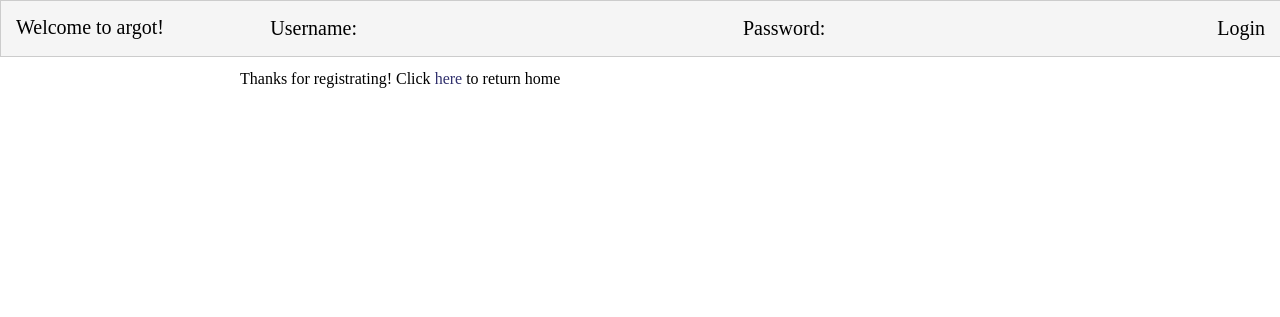
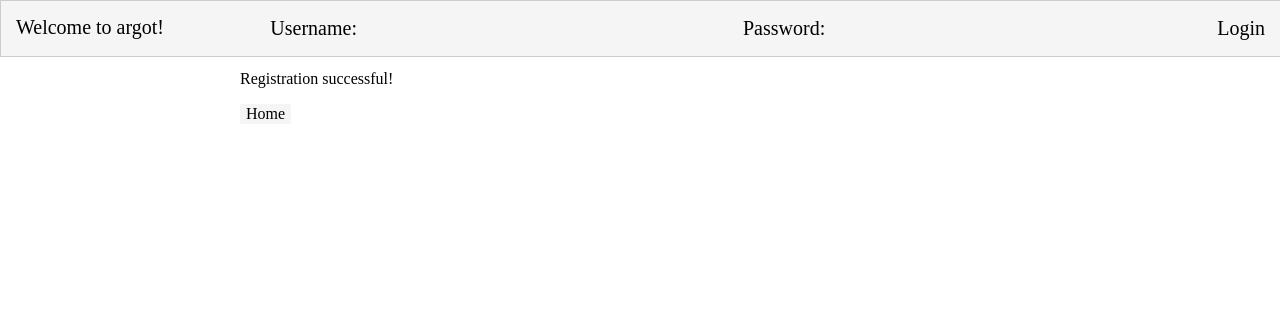
Before and after one commit to imcinerney/argot, a Django app: template dictionary/templates/argot/successful_registration.html in a window 1280 px wide. Shown: the top 317 px of the page. Run offline with Django 3.2, Linux system fonts and the light colour scheme; the template is opened without the code that fills it: values that come from a table or form of the project are taken from there, others are empty; parts of the project's set-up code (start-up, migrations or seed data) failed here and were passed over.

Commit message:
Updated succesful registration page

```diff
--- a/dictionary/templates/argot/successful_registration.html
+++ b/dictionary/templates/argot/successful_registration.html
@@ -2,5 +2,6 @@
 
 {% block content %}
 
-<p>Thanks for registrating! Click <a href="/">here</a> to return home</p>
+<p>Registration successful!</p>
+<a href='/'><button class='btn'>Home</button></a>
 {% endblock %}
```
